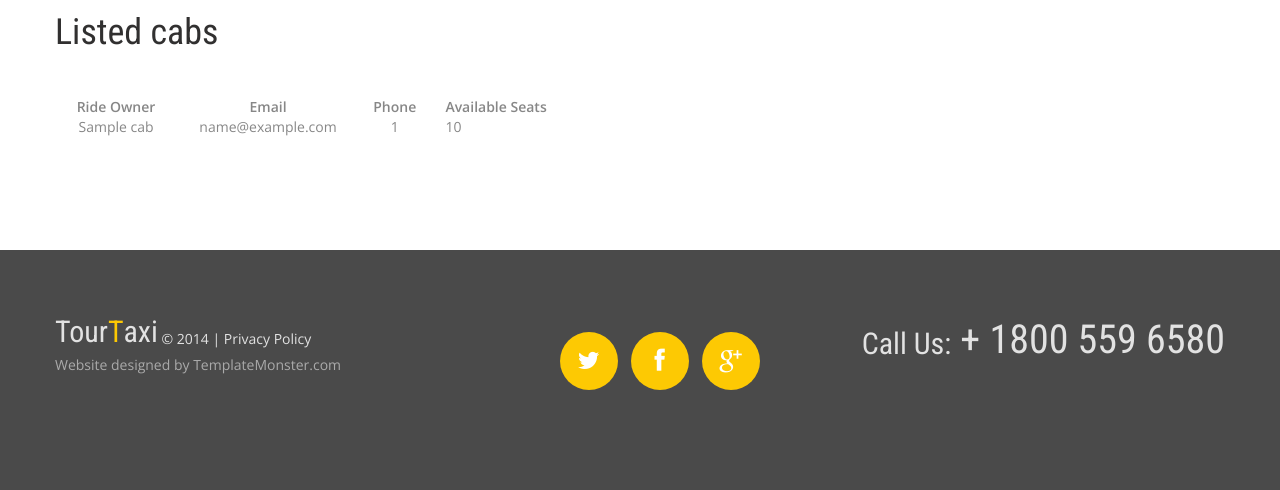
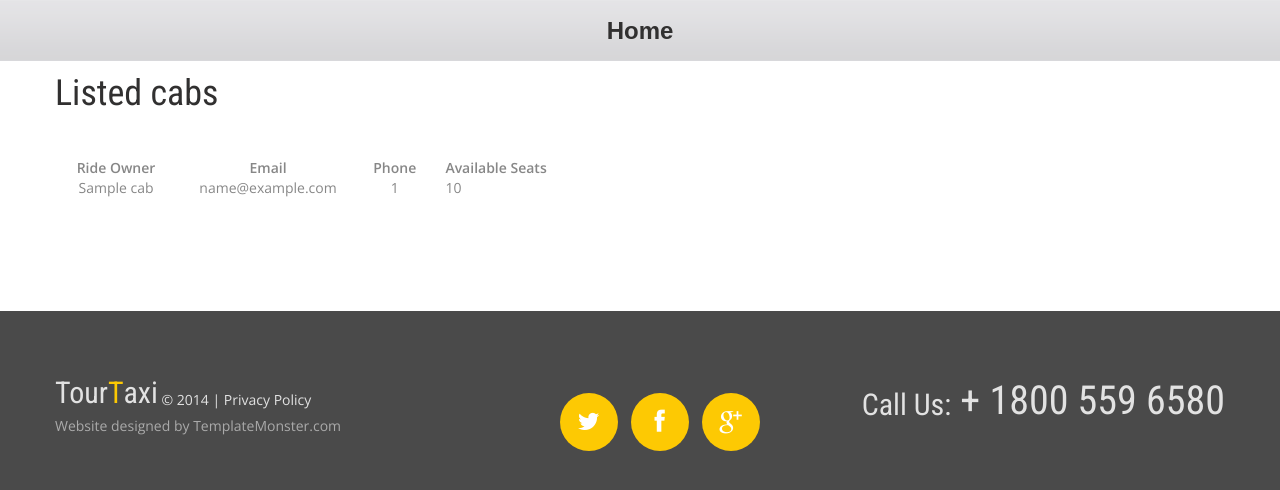
Before and after one commit to DefCon-007/Cab-Sharing, a Flask app: template templates/cabsSearchResult.html in a window 1280 px wide. Shown: the top 490 px of the page. Run offline with Flask 2, Linux system fonts and the light colour scheme; the template is opened without the code that fills it: most values are stand-ins (such as "Sample title", 1, 10 or a date in 2020); some libraries are stand-ins or nearby versions; some web fonts are replaced.

Commit message:
Adds nav bar to cab search result

```diff
--- a/templates/cabsSearchResult.html
+++ b/templates/cabsSearchResult.html
@@ -42,6 +42,27 @@
 <body class="" id="top">
     <div class="main">
         <!--==============================header=================================-->
+
+                <header>
+            <div class="menu_block ">
+                <div class="container_12">
+                    <div class="grid_12">
+                        <nav class="horizontal-nav full-width horizontalNav-notprocessed">
+                            <ul class="sf-menu">
+                                <li id="li_student"><a href="/#">Home</a></li>
+
+                                {#
+                                <li><a href="index-2.html">Cars</a></li>
+                                <li><a href="index-3.html">Services</a></li>
+                                <li><a href="index-4.html">Contacts</a></li> #}
+                            </ul>
+                        </nav>
+                        <div class="clear"></div>
+                    </div>
+                    <div class="clear"></div>
+                </div>
+            </div>
+        </header>
 {#         <header>
 
             <div class="menu_block ">
```
